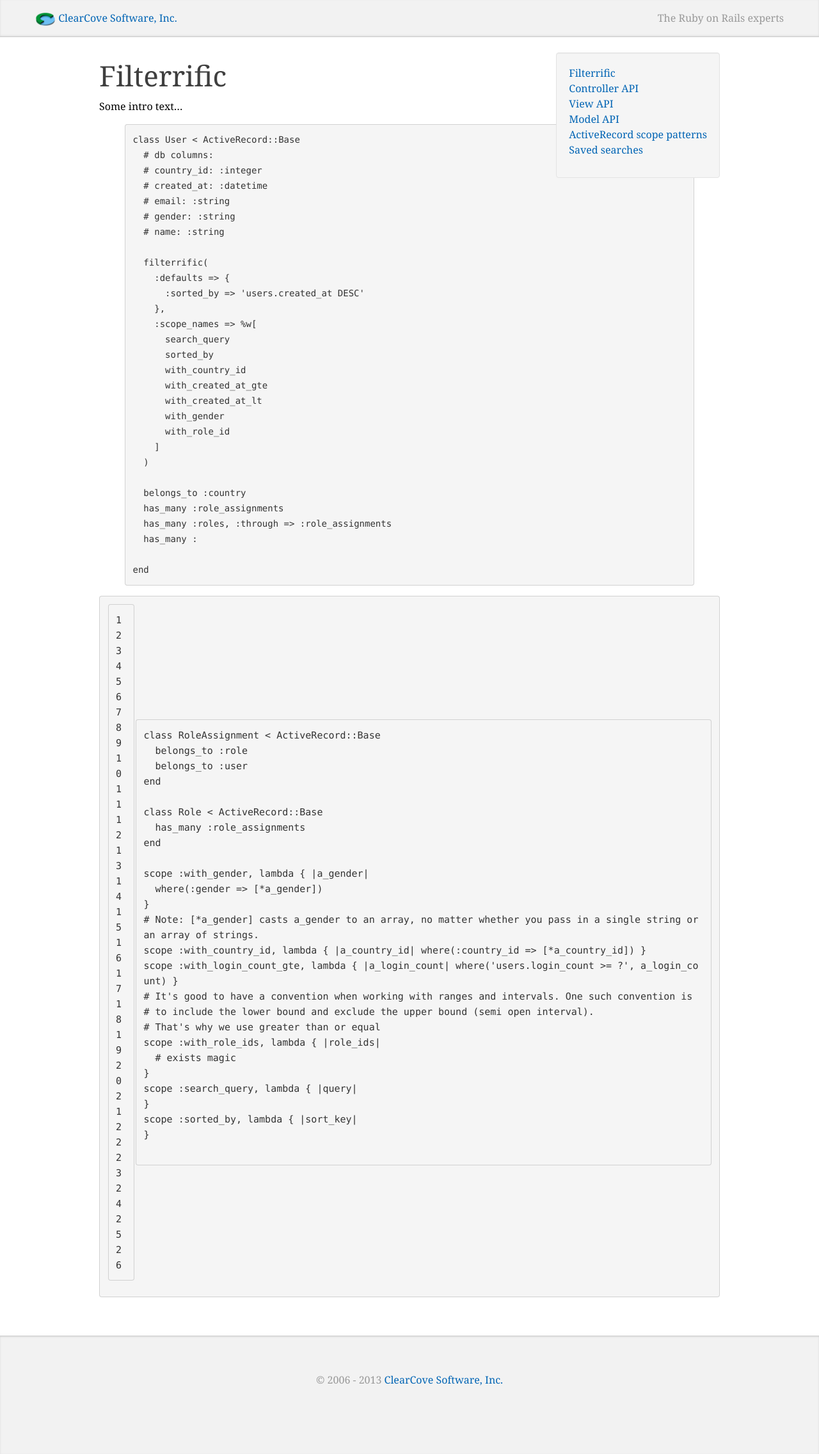
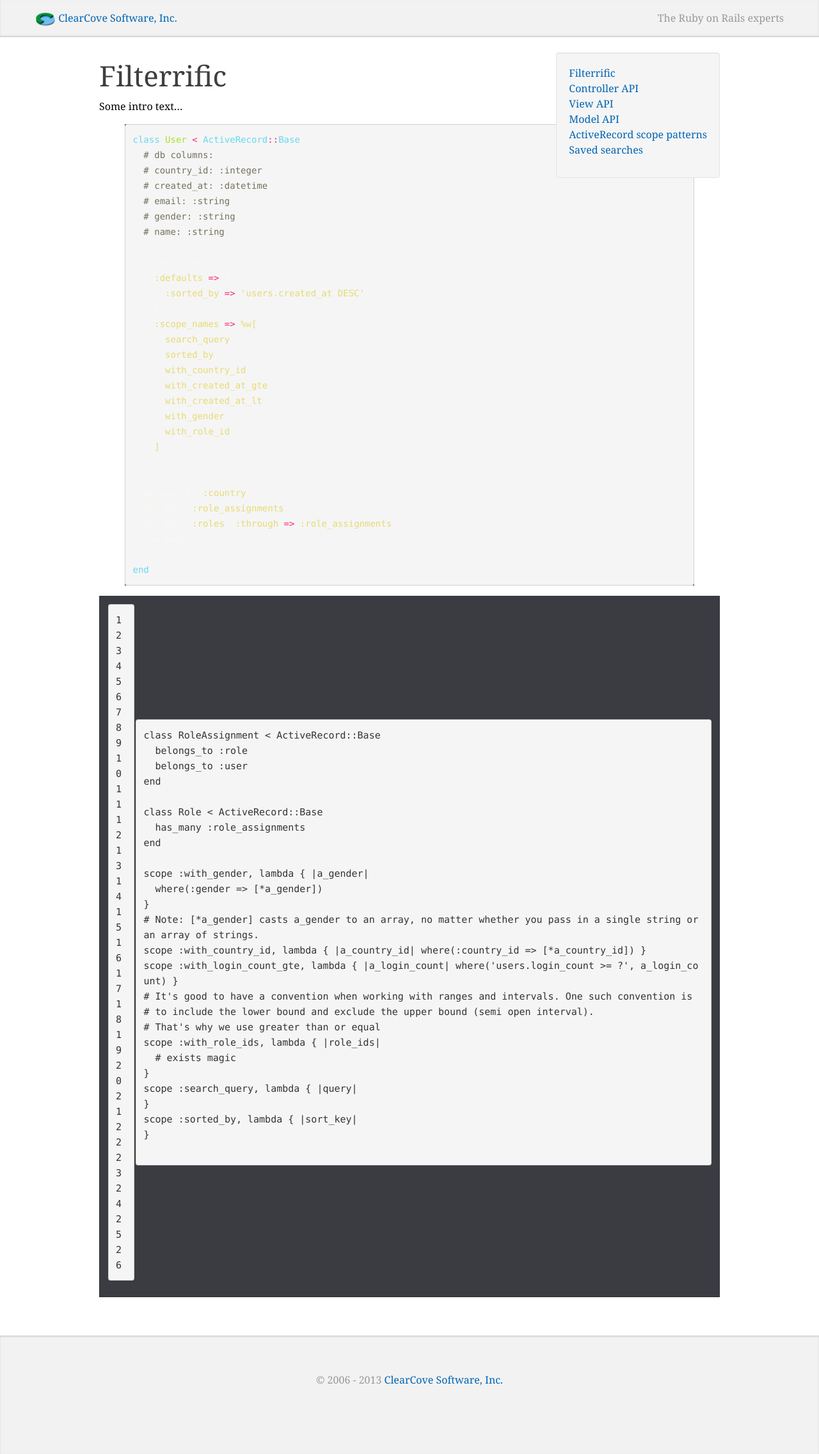
Before and after one commit to jhund/filterrific, a Jekyll site: the page built from index.md, in a window 1280 px wide. Shown: the whole page at 64% size. Built offline with Jekyll 4.4.1, drawn with Linux system fonts in a browser that asks for light colours; Markdown is read by kramdown in place of the engine named in the settings.

Commit message:
Need to include stylesheet for code highlighting

```diff
--- a/_layouts/default.html
+++ b/_layouts/default.html
@@ -4,7 +4,8 @@
     <meta charset='utf-8'>
     <title>The Ruby on Rails experts - ClearCove Software, Inc.</title>
     <meta content='width=device-width, initial-scale=1.0' name='viewport'>
-    <link href="/stylesheets/application.css?body=1" media="all" rel="stylesheet" type="text/css" />
+    <link href="/stylesheets/application.css" media="all" rel="stylesheet" type="text/css" />
+    <link href="/stylesheets/pygment_trac.css" media="all" rel="stylesheet" type="text/css" />
     <!--[if lt IE 9]>
       <script src='http://html5shim.googlecode.com/svn/trunk/html5.js'></script>
     <![endif]-->
```
